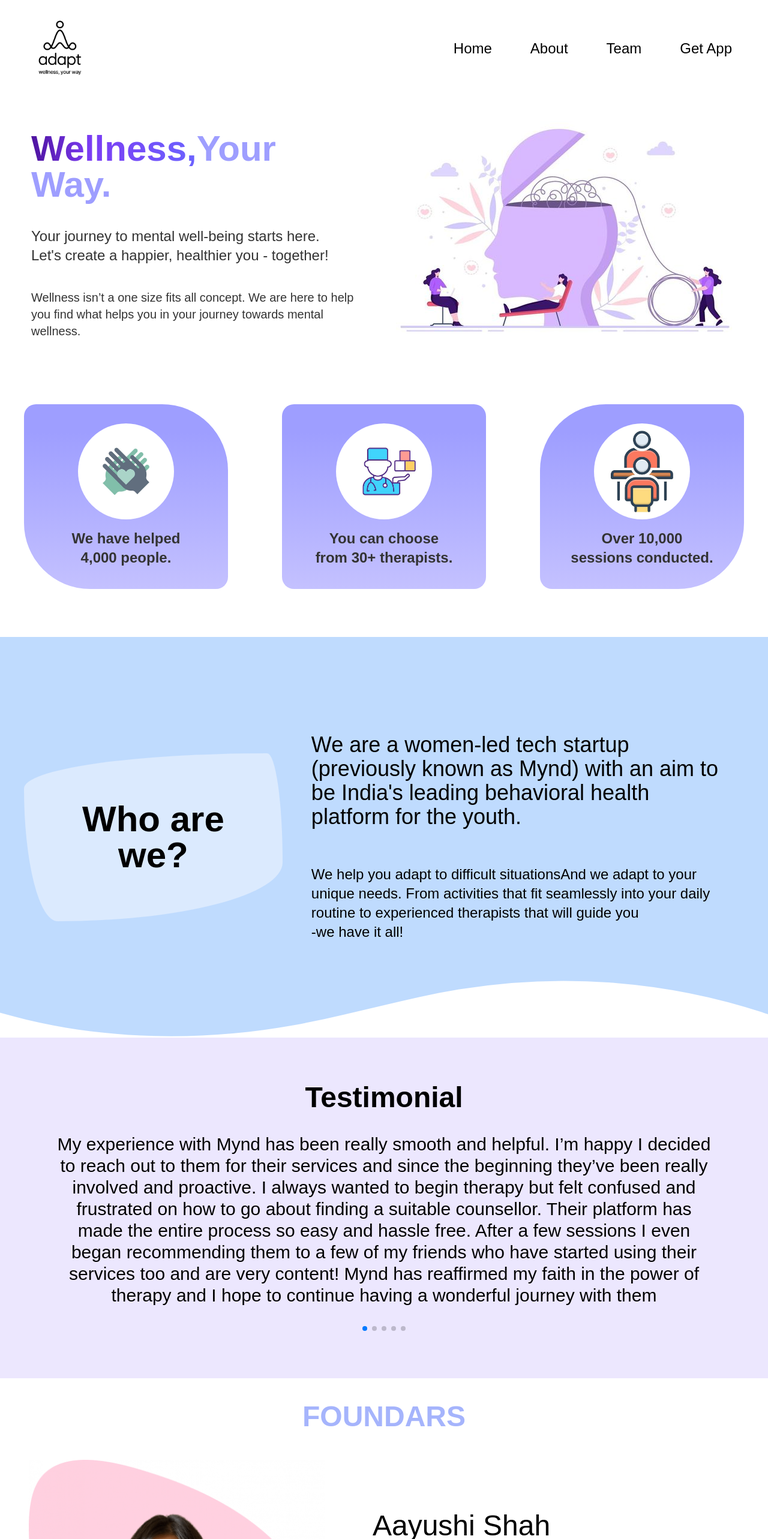
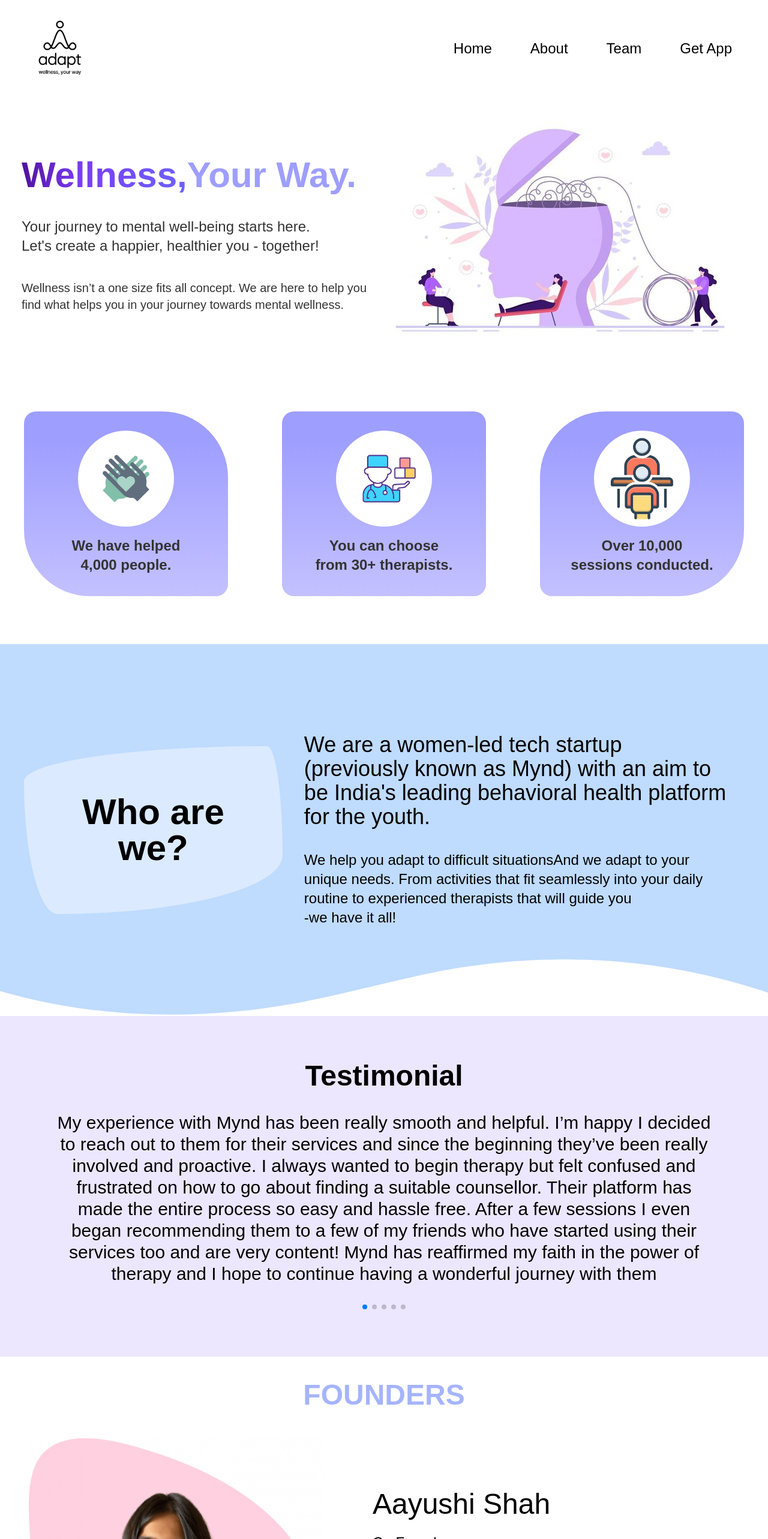
Before and after one commit to ShriramMehta/horizon-landing-page, a React (Create React App) app: page / in a window 1280 px wide. Shown: the top 2566 px of the page at 60% size. Built offline with nearby package versions, Linux system fonts and the light colour scheme; the HTML template or start-up script is replaced by a standard one.

Commit message:
latest-changes

```diff
--- a/src/components/Footer.js
+++ b/src/components/Footer.js
@@ -7,21 +7,21 @@ import LocomotiveScroll from "locomotive-scroll";
 const Footer = () => {
   return (
     <footer class="my-3 flex flex-col gap-3 mx-auto items-center justify-between px-6 md:px-16">
-          <div className="flex  gap-3 flex-col md:flex-row justify-between items-center">
-          <div class="w-[30%] md:w-[13%] px-3">
+          <div className="flex py-2 gap-3 flex-col md:flex-row justify-between items-center">
+          <div class="w-[30%] md:w-[10%] px-3">
             <img src="./images/nav_logo.jpg" alt="footer logo"/>
           </div>
             <div class="flex justify-center items-center gap-6">
-            <div className="bg-black px-3 py-1 rounded-full transition-colors duration-300 text-white">
+            <div className="bg-lightBlack hover:bg-black px-3 py-1 rounded-full transition-colors duration-300 text-white">
                 <Link href="/"><FontAwesomeIcon icon={faFacebookF} className="text-3xl p-1"/></Link>
             </div>
-            <div className="bg-black px-2 py-1 rounded-full transition-colors duration-300 text-white">
+            <div className="bg-lightBlack hover:bg-black px-2 py-1 rounded-full transition-colors duration-300 text-white">
                 <Link href="/"><FontAwesomeIcon icon={faTwitter} className="text-3xl p-1"/></Link>
             </div>
-            <div className="bg-black px-2 py-1 rounded-full transition-colors duration-300 text-white">
+            <div className="bg-lightBlack hover:bg-black px-2 py-1 rounded-full transition-colors duration-300 text-white">
                 <Link href="/"><FontAwesomeIcon icon={faLinkedinIn} className="text-3xl p-1"/></Link>
             </div>
-            <div className="bg-black px-2 py-1 rounded-full transition-colors duration-300 text-white">
+            <div className="bg-lightBlack hover:bg-black px-2 py-1 rounded-full transition-colors duration-300 text-white">
                 <Link href="/"><FontAwesomeIcon icon={faInstagram} className="text-3xl p-1"/></Link>
             </div>
             </div>
--- a/src/components/Hero.js
+++ b/src/components/Hero.js
@@ -5,9 +5,9 @@ import './Hero.css'
 
 const Hero = () => {
   return (
-    <section className="flex mx-auto items-center justify-between pt-3">
-      <div class="flex flex-wrap-reverse md:flex-nowrap items-center px-6 justify-center gap-6">
-        <div class="flex w-full flex-col justify-center items-center text-left gap-4 p-4">
+    <section className="flex mx-auto items-center justify-between p-6">
+      <div class="flex flex-wrap-reverse md:flex-nowrap items-center  justify-center gap-6">
+        <div class="flex w-full flex-col justify-center items-center text-left gap-4 ">
           <h2 class="mt-4 text-4xl md:text-6xl text-black font-bold p-3 w-full" data-scroll data-scroll-speed="2">
             <span style={{
       background: "linear-gradient(90deg, rgba(78,19,159,1) 0%, rgba(123,60,243,1) 35%, rgba(108,99,255,1) 100%)",
--- a/src/components/Testimonials.js
+++ b/src/components/Testimonials.js
@@ -8,8 +8,8 @@ import "./Testimonial.css";
 
 const Testimonial = () => {
   return (
-    <section className="relative p-16 w-full text-center bg-darkWhite" data-scroll-section>
-      <h1 className="text-5xl font-semibold py-3">Testimonial</h1>
+    <section className="relative p-6 md:p-16 w-full text-center bg-darkWhite" data-scroll-section>
+      <h1 className="text-3xl md:text-5xl font-bold p-3">Testimonial</h1>
       <Swiper
         freeMode={true}
         grabCursor={true}
@@ -23,7 +23,7 @@ const Testimonial = () => {
         <SwiperSlide>
           <div className="p-6">
             <div className="text-center myTest">
-              <p className="text-3xl mb-4 pb-4">
+              <p className="text-xl md:text-3xl mb-4 pb-4">
                 My experience with Mynd has been really smooth and helpful. I’m
                 happy I decided to reach out to them for their services and
                 since the beginning they’ve been really involved and proactive.
--- a/src/pages/About.js
+++ b/src/pages/About.js
@@ -14,21 +14,21 @@ const About = () => {
           data-scroll
           data-scroll-speed="2"
         >
-          <h1 className="text-6xl font-bold">
+          <h1 className="text-4xl md:text-6xl font-bold">
             Who are
             <br />
             we?
           </h1>
         </div>
         <div className="w-full flex flex-col justify-center items-center p-6 gap-3">
-          <div className="my-3 p-3">
+          <div className="my-3">
             <h3 className="text-3xl md:text-4xl font-medium">
               We are a women-led tech startup (previously known as Mynd) with an
               aim to be India's leading behavioral health platform for the
               youth.
             </h3>
           </div>
-          <div className="my-3 p-3">
+          <div className="my-3">
             <h6 className="text-xl md:text-2xl">
               We help you adapt to difficult situationsAnd we adapt to your
               unique needs. From activities that fit seamlessly into your daily
--- a/src/pages/Home.js
+++ b/src/pages/Home.js
@@ -7,6 +7,7 @@ const Home = () => {
     <section
       id="home"
       data-scroll-section
+      className=''
     >
     <Hero/>
     <Carousel />
--- a/src/pages/Team.js
+++ b/src/pages/Team.js
@@ -9,7 +9,7 @@ const Team = () => {
       data-scroll-section
     >
       <div>
-        <h1 className="text-5xl font-bold text-indigo-300">FOUNDARS</h1>
+        <h1 className="text-5xl font-bold text-indigo-300">FOUNDERS</h1>
       </div>
       <div>
         <div className="flex flex-col md:flex-row w-full">
@@ -33,7 +33,7 @@ const Team = () => {
             </p>
           </div>
         </div>
-        <div className="flex flex-col md:flex-row w-full">
+        <div className="flex flex-col-reverse md:flex-row w-full">
           <div className="flex flex-col justify-center gap-6 p-8 px-10 w-full">
             <h1 className="text-5xl">Preet Bhatti</h1>
             <h4 className="text-2xl">Co-Founder</h4>
```
